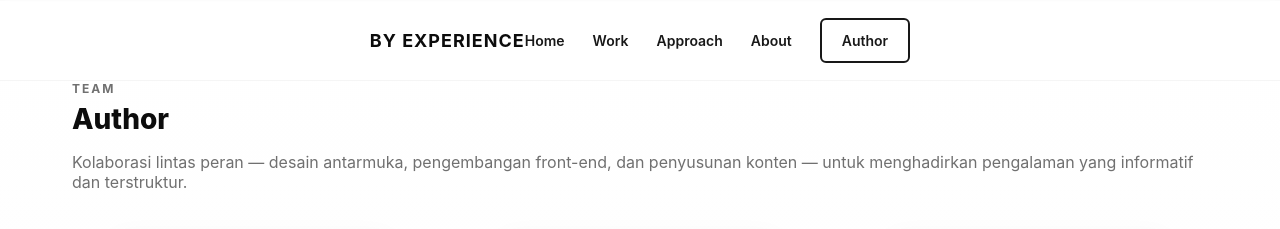
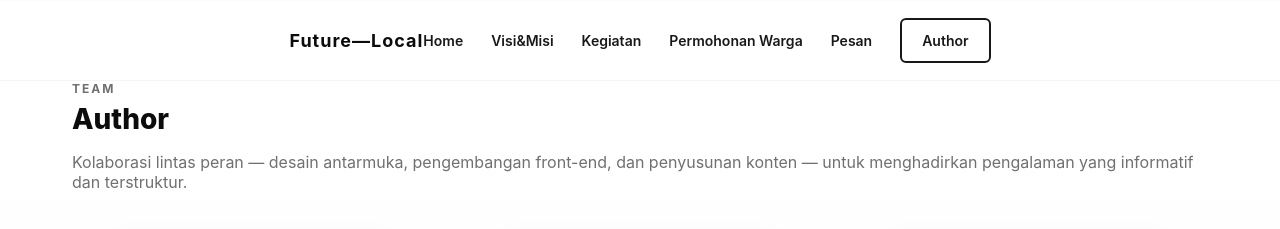
Before and after one commit to ImGhif/LocalFuture-Web, a plain HTML site: page FutureLocal/author.html in a window 1280 px wide. Shown: the top 229 px of the page. Drawn offline with Linux system fonts and the light colour scheme.

Commit message:
navigasi

```diff
--- a/FutureLocal/author.html
+++ b/FutureLocal/author.html
@@ -10,13 +10,14 @@
   <body>
     <header class="site-header" role="banner">
       <div class="wrap">
-        <div class="brand">BY EXPERIENCE</div>
+        <div class="brand">Future—Local</div>
         <nav class="primary" role="navigation" aria-label="Main menu">
           <ul>
             <li><a href="index.html">Home</a></li>
-            <li><a href="#work">Work</a></li>
-            <li><a href="#approach">Approach</a></li>
-            <li><a href="#about">About</a></li>
+            <li><a href="#visimisi">Visi&Misi</a></li>
+            <li><a href="#kegiatan">Kegiatan</a></li>
+            <li><a href="#permission">Permohonan Warga</a></li>
+            <li><a href="#pesan">Pesan</a></li>
             <li><a href="author.html" class="btn">Author</a></li>
           </ul>
         </nav>
```
